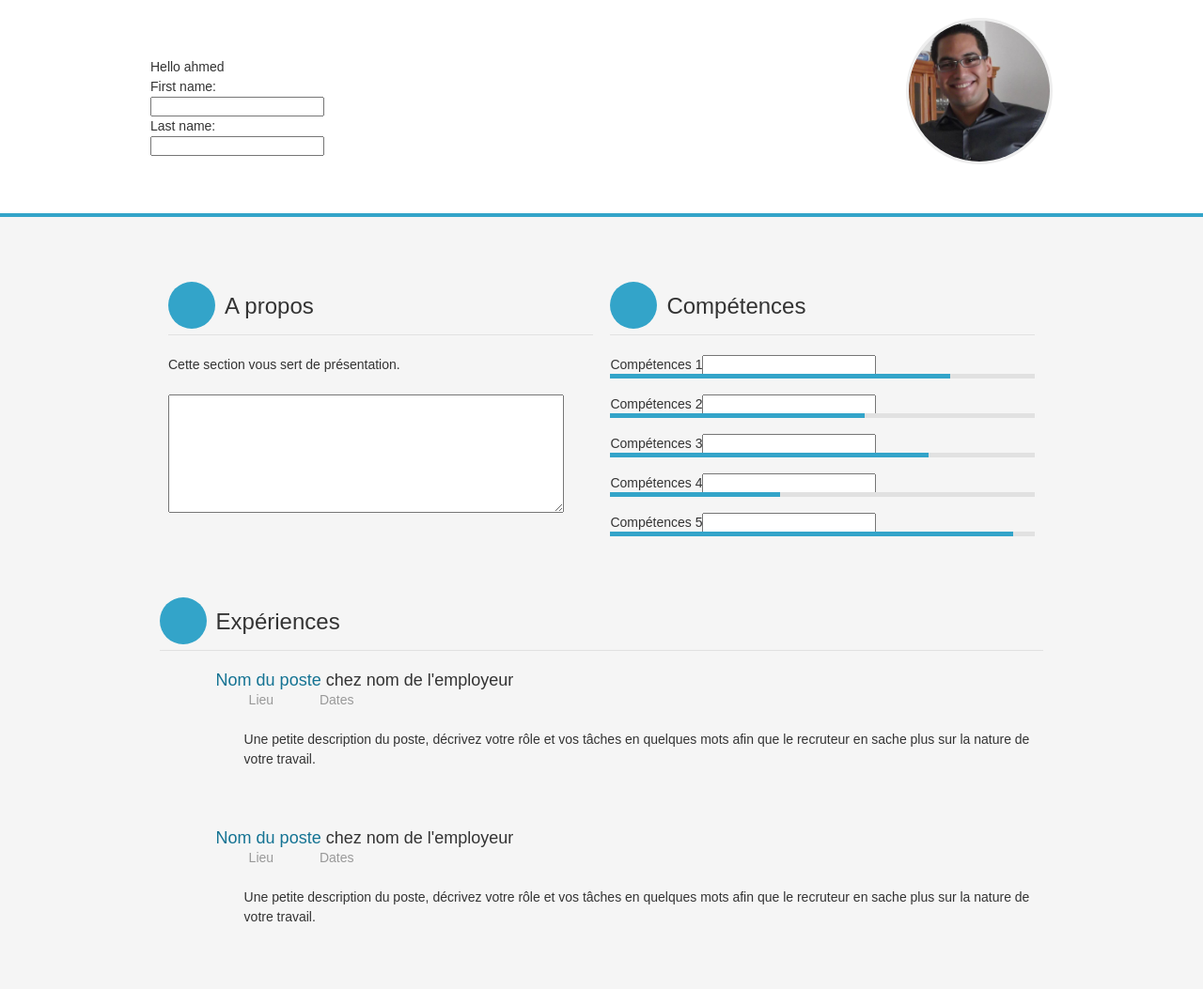
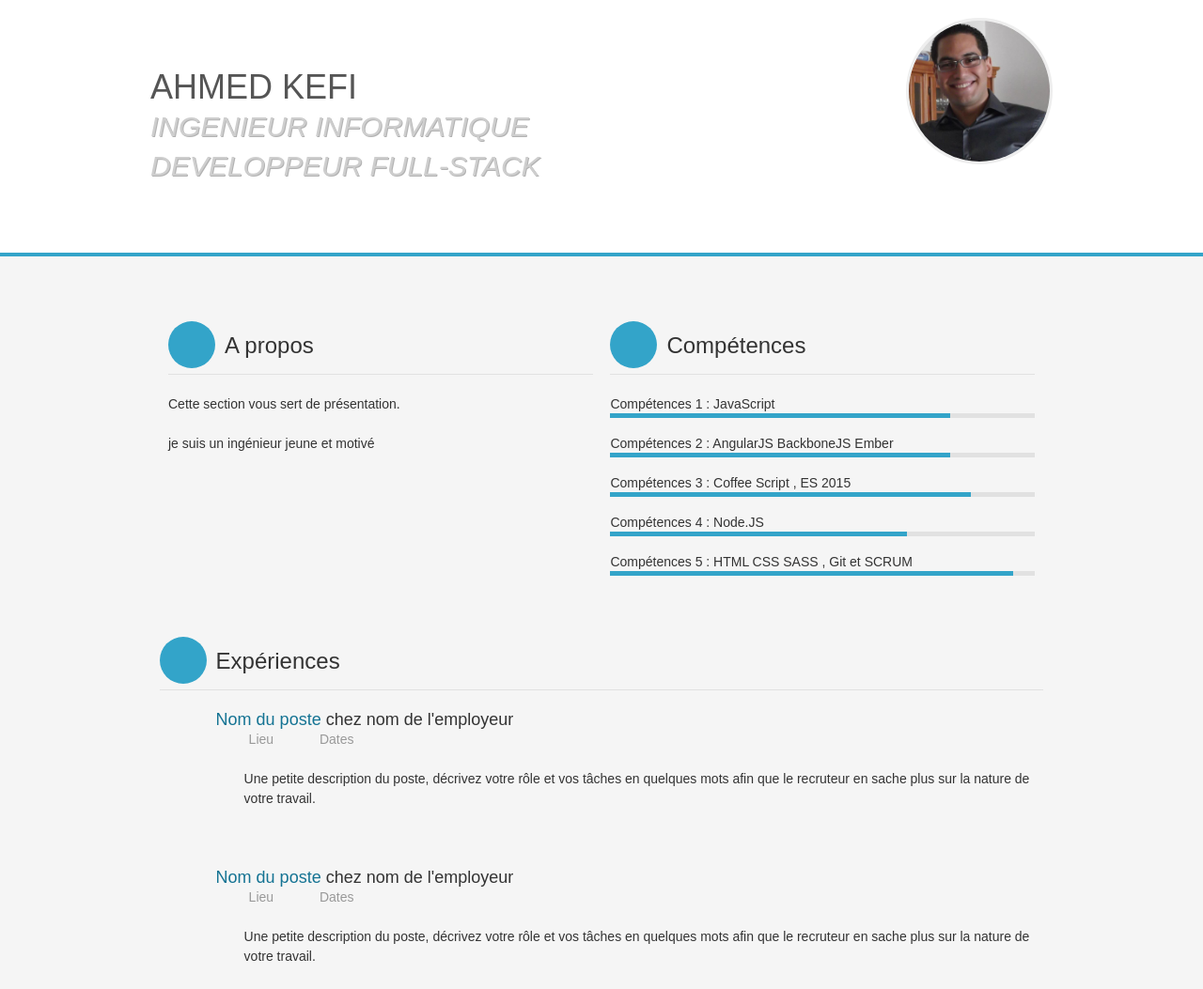
Before and after one commit to ahmed-kefi8/CV_Challenge, a plain HTML site: page index.html in a window 1280 px wide. Shown: the top 1053 px of the page at 94% size. Drawn offline with Linux system fonts and the light colour scheme; a web font is replaced by a local one.

Commit message:
added some model attributes in the index.html using the mustache template

```diff
--- a/app.js
+++ b/app.js
@@ -4,9 +4,16 @@ angular.module('myApp', []).controller('createCvCtrl', ['$scope', function($scop
 
   $scope.user = {
       id: 1,
-    firstname: 'ahmed',
-    lastname: 'kefi',
-    apropos: 'Ingénieur informatique'
+    firstname: 'AHMED',
+    lastname: 'KEFI',
+    apropos: 'INGENIEUR INFORMATIQUE',
+	apropos1: 'DEVELOPPEUR FULL-STACK',
+	compt1: 'JavaScript',
+	compt2: 'AngularJS BackboneJS Ember',
+	compt3: 'Coffee Script , ES 2015',
+	compt4: 'Node.JS',
+	compt5: 'HTML CSS SASS , Git et SCRUM',
+	presentation: 'je suis un ingénieur jeune et motivé',
 
   };
 
--- a/index.html
+++ b/index.html
@@ -6,7 +6,7 @@
   <meta http-equiv="X-UA-Compatible" content="IE=edge,chrome=1">
   <meta name="viewport" content="width=device-width, initial-scale=1.0">
 
-  <title>CV Form</title>
+  <title>CV Kefi Ahmed </title>
 
   <!--[if lt IE 9]>
   <script src="//html5shim.googlecode.com/svn/trunk/html5.js"></script>
@@ -22,23 +22,18 @@
   <link rel="stylesheet" media="print" href="template/print.css">
 </head>
 
-<body >
+<body ng-controller="createCvCtrl">
 
 <!-- Header -->
   <header role="banner">
     <div class="container_16">
+     <div >
         <hgroup>
-      <form>
-          <div ng-controller="createCvCtrl">
-
-              Hello {{user.firstname}} </div>
-        First name:<br>
-        <input ng-model="user.firstname" type="text" name="firstname"> <br>
-        Last name:<br>
-        <input ng-model="user.lastname" type="text" name="lastname">
-
-      </form>
+          <h1>{{user.firstname}} {{user.lastname}}</h1>
+          <h2>{{user.apropos}}</h2>
+		  <h2>{{user.apropos1}}</h
         </hgroup>
+        </div>
 
     <figure>
       <img src="template/avatar.jpg" alt="Sheldon COOPER">
@@ -71,19 +66,18 @@
 			<div class="grid_8 apropos">
 				<h3>A propos</h3>
 				<p>Cette section vous sert de présentation.</p>
-      <textarea  ng-model="apropos" rows="8" cols="50">
-        </textarea>
+				<p>{{user.presentation}}</p>
 			</div>
 
 			<!-- Compétences -->
 			<div class="grid_8 competences">
 				<h3>Compétences</h3>
 				<ul class="barres">
-        <li data-skills="80">Compétences 1<input ng-model="compt1" type="text" name="compt1"></li>
-        <li data-skills="60">Compétences 2<input ng-model="compt2" type="text" name="compt2"></li>
-        <li data-skills="75">Compétences 3<input ng-model="compt3"type="text" name="compt3"></li>
-        <li data-skills="40">Compétences 4<input ng-model="compt4" type="text" name="compt4"></li>
-        <li data-skills="95">Compétences 5<input ng-model="compt5" type="text" name="compt5"></li>
+					<li data-skills="80">Compétences 1 : {{user.compt1}}<span style="width: 80%;"></span></li>
+					<li data-skills="60">Compétences 2 : {{user.compt2}}<span style="width: 80%;"></span></li>
+					<li data-skills="75">Compétences 3 : {{user.compt3}}<span style="width: 85%;"></span></li>
+					<li data-skills="40">Compétences 4 : {{user.compt4}}<span style="width: 70%;"></span></li>
+					<li data-skills="95">Compétences 5 : {{user.compt5}}<span style="width: 90%;"></span></li>
 				</ul>
 			</div>
 		</div>
@@ -147,8 +141,7 @@
       <li class="phone">06 00 00 00 00</li>
       <li class="mail"><a href="mailto:mon.adresse@email.fr">mon.adresse@email.fr</a></li>
       <li class="site"><a href="http://www.mon-site.fr/">www.mon-site.fr</a></li>
-      <li class="form"><a class="toContactform">via le formulaire de contact</a></li>
-      <li class="form"><a class="toContactform">via le formulaire de contact</a></li>
+
     </ul>
   </div>
 
```
Lines whose indentation alone changed are shown as unchanged.
